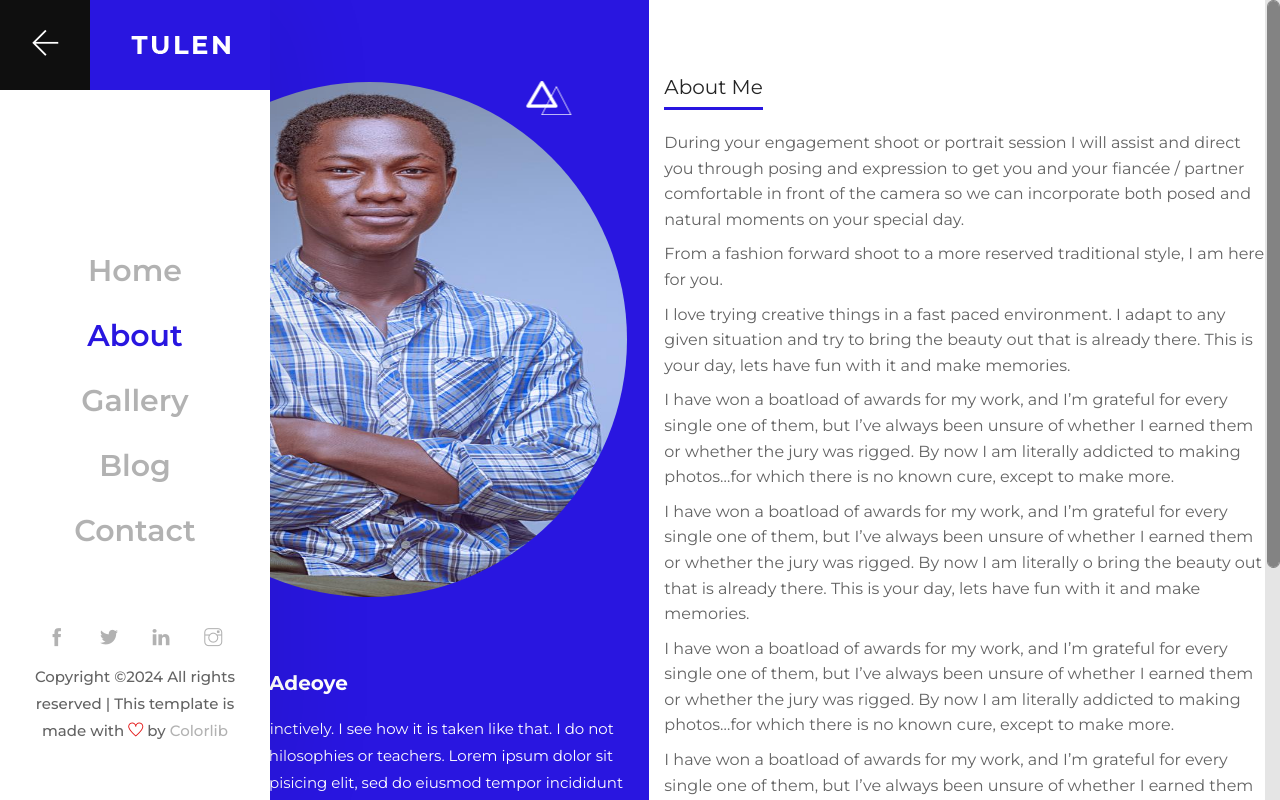
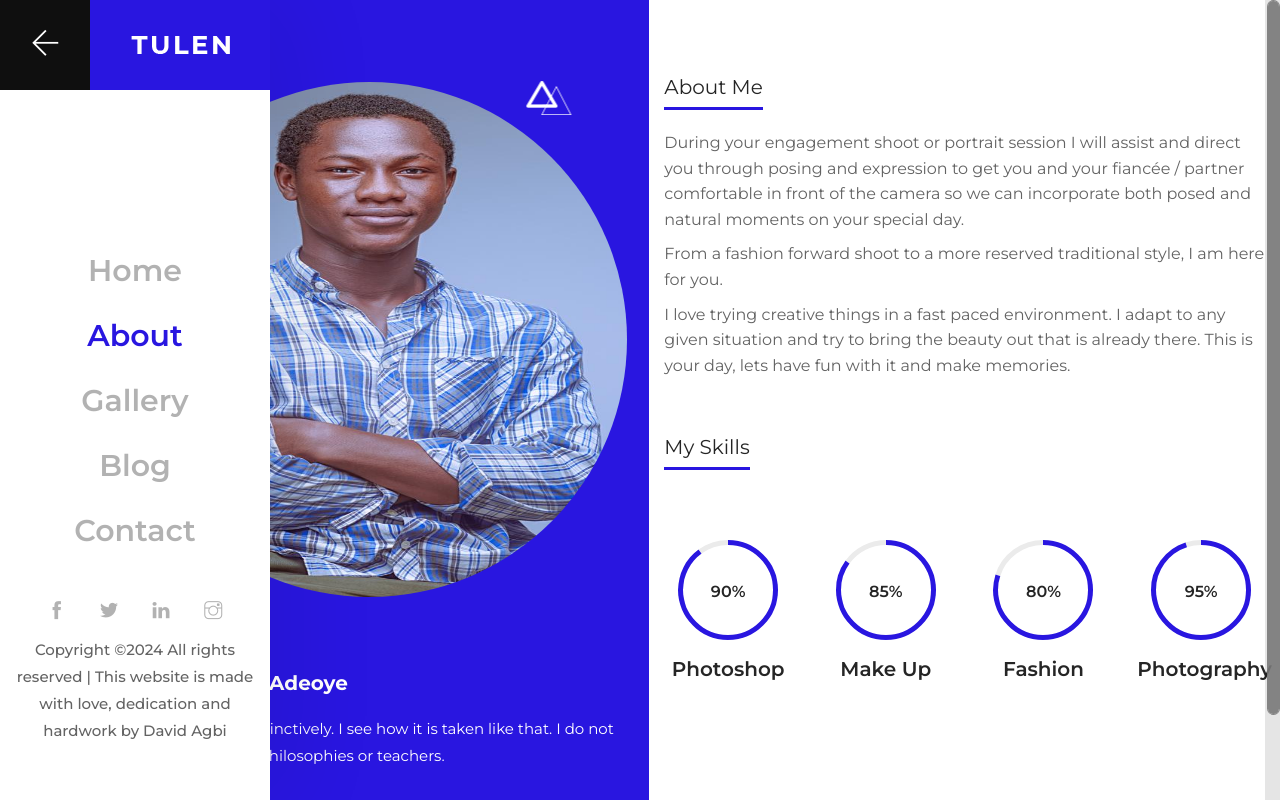
Before and after one commit to Agbi-David/13th-Shot-It, a plain HTML site: page about.html in a window 1280 px wide. Both pictures are taken after a click on the element 45 px from the left and 45 px from the top of the page. Drawn offline with Linux system fonts and the light colour scheme.

Commit message:
Initial commit

```diff
--- a/about.html
+++ b/about.html
@@ -38,7 +38,7 @@
 			<div class="menu-social">
 				<a href="#"><i class="ti-facebook"></i></a>
 				<a href="#"><i class="ti-twitter-alt"></i></a>
-				<a href="#"><i class="ti-linkedin"></i></a>
+				<a href="www.linkedin.com/in/agbidavid"><i class="ti-linkedin"></i></a>
 				<a href="#"><i class="ti-instagram"></i></a>
 			</div>
 		</div>
@@ -68,9 +68,9 @@
 				<a href="#"><i class="ti-linkedin"></i></a>
 				<a href="#"><i class="ti-instagram"></i></a>
 			</div>
-			<div class="copyright-text"><p><!-- Link back to Colorlib can't be removed. Template is licensed under CC BY 3.0. -->
-  Copyright &copy;<script>document.write(new Date().getFullYear());</script> All rights reserved | This template is made with <i class="ti-heart" aria-hidden="true"></i> by <a href="https://colorlib.com" target="_blank">Colorlib</a>
-  <!-- Link back to Colorlib can't be removed. Template is licensed under CC BY 3.0. --></p></div>
+			<div class="copyright-text"><p>
+				Copyright &copy;<script>document.write(new Date().getFullYear());</script> All rights reserved | This website is made with love, dedication and hardwork by David Agbi</a>
+				</p></div>
 		</div>
 	</div>
 	<!-- Offcanvas Menu Section end -->
@@ -85,7 +85,7 @@
 				<div class="profile-text text-white">
 					<h2>Hello!</h2>
 					<h2>I’m <strong>Abdulmalik Adeoye</strong></h2>
-					<p>I photograph very instinctively. I see how it is taken like that. I do not follow certain styles, philosophies or teachers. Lorem ipsum dolor sit amet, consectetur adipisicing elit, sed do eiusmod tempor incididunt ut labore et dolore magna aliqua. Ut enim ad minim veniam, quis nostrud exercitation ullamco</p>
+					<p>I photograph very instinctively. I see how it is taken like that. I do not follow certain styles, philosophies or teachers.</p>
 					<a href="#" class="profile-btn">Say Hello</a>
 					<a href="#" class="profile-email">adeoyemalik692@gmail.com</a>
 				</div>
@@ -96,10 +96,6 @@
 					<p>During your engagement shoot or portrait session I will assist and direct you through posing and expression to get you and your fiancée / partner comfortable in front of the camera so we can incorporate both posed and natural moments on your special day. </p>
 					<p>From a fashion forward shoot to a more reserved traditional style, I am here for you.</p>
 					<p>I love trying creative things in a fast paced environment. I adapt to any given situation and try to bring the beauty out that is already there. This is your day, lets have fun with it and make memories.</p>
-					<p>I have won a boatload of awards for my work, and I’m grateful for every single one of them, but I’ve always been unsure of whether I earned them or whether the jury was rigged.  By now I am literally addicted to making photos…for which there is no known cure, except to make more.</p>
-					<p>I have won a boatload of awards for my work, and I’m grateful for every single one of them, but I’ve always been unsure of whether I earned them or whether the jury was rigged.  By now I am literally o bring the beauty out that is already there. This is your day, lets have fun with it and make memories.</p>
-					<p>I have won a boatload of awards for my work, and I’m grateful for every single one of them, but I’ve always been unsure of whether I earned them or whether the jury was rigged.  By now I am literally addicted to making photos…for which there is no known cure, except to make more.</p>
-					<p>I have won a boatload of awards for my work, and I’m grateful for every single one of them, but I’ve always been unsure of whether I earned them or whether the jury was rigged.</p>
 					<h2 class="pt-5">My Skills</h2>
 				</div>
 				<div class="skill-warp text-center">
```
Also changed, not shown: blog.html (+4 -4 lines).
